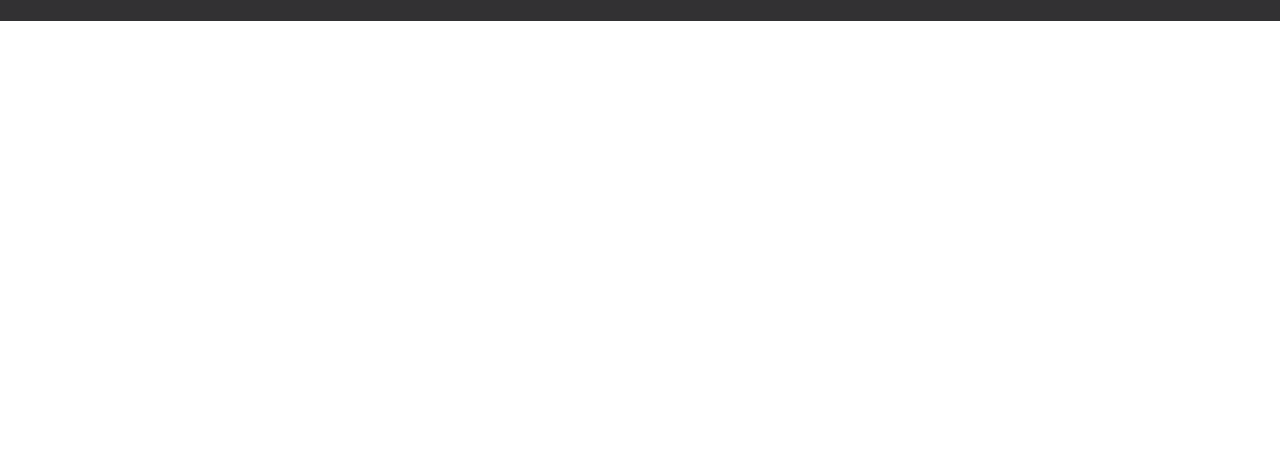
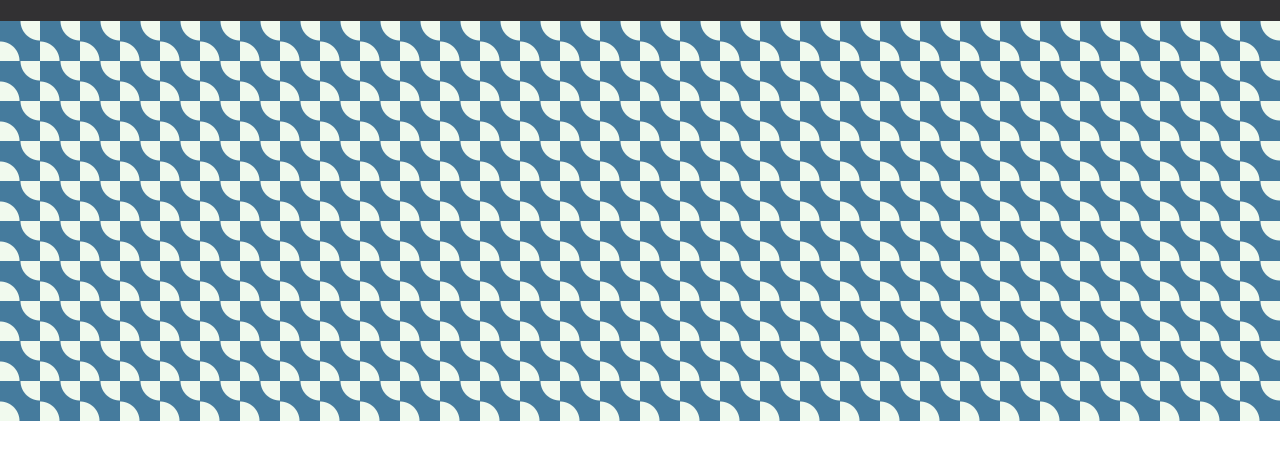
Before and after one commit to arman-borkhani/css-patterns, a website: page index.html in a window 1280 px wide. Shown: the part 57-516 px from the top of the page. Drawn offline with Linux system fonts and the light colour scheme.

Commit message:
Add pattern one

```diff
--- /dev/null
+++ b/SCSS/_one.scss
@@ -0,0 +1,11 @@
+#one {
+  --c1: #f1faee;
+  --c2: #457b9d;
+
+  background:
+  radial-gradient(circle at 0 0, transparent 19px, transparent 20px) 0 0 / 40px 40px,
+  radial-gradient(circle at 100% 100%, transparent 19px, transparent 20px) 40px 40px / 40px 40px,
+  radial-gradient(circle at 100% 0, var(--c1) 19px, transparent 20px) 40px 0 / 40px 40px,
+  radial-gradient(circle at 0 100%, var(--c1) 19px, transparent 20px) 0 40px / 40px 40px;
+  background-color: var(--c2);
+}
--- a/SCSS/main.scss
+++ b/SCSS/main.scss
@@ -1 +1,2 @@
 @import "global";
+@import "one";
--- a/index.html
+++ b/index.html
@@ -15,5 +15,8 @@
       </svg>
     </a>
   </header>
+  <div class="wrapper">
+    <div class="entry" id="one"></div>
+  </div>
 </body>
 </html>
```
Also changed, not shown: style.css, 1 other file.
